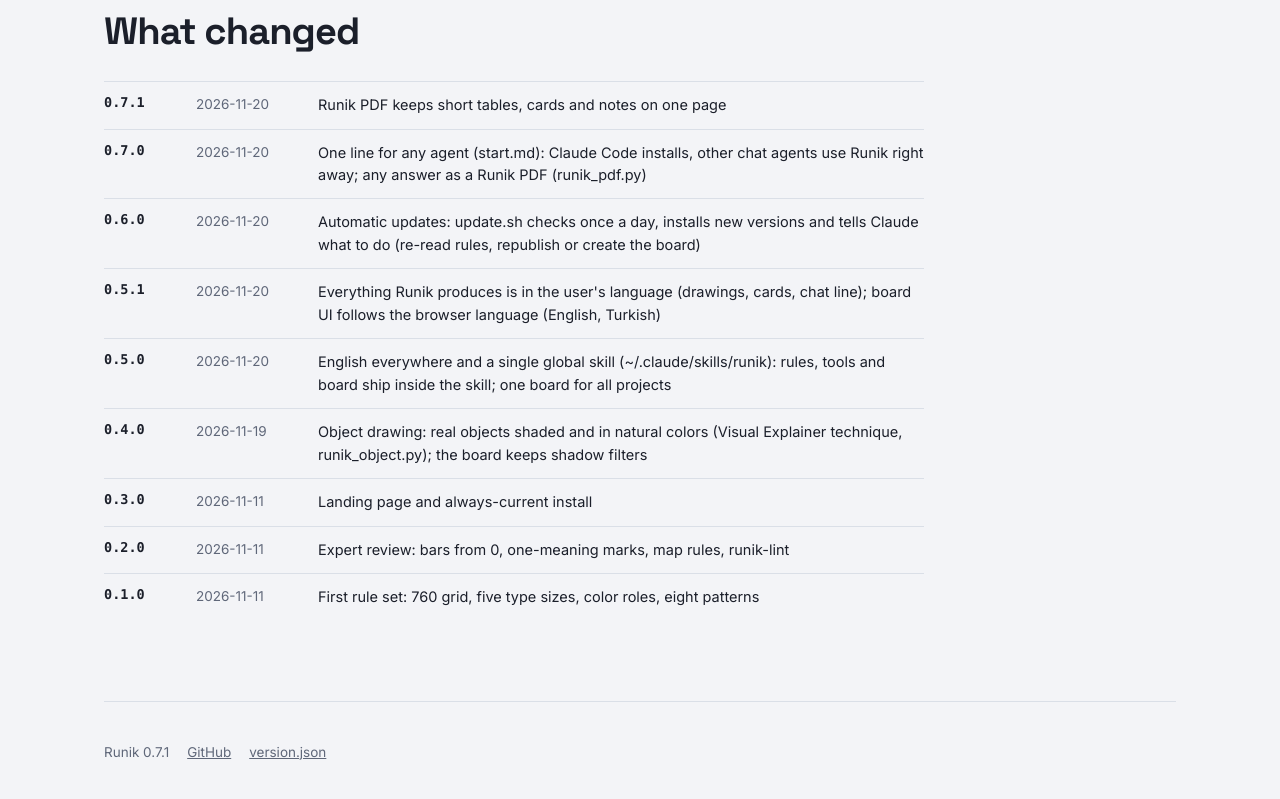
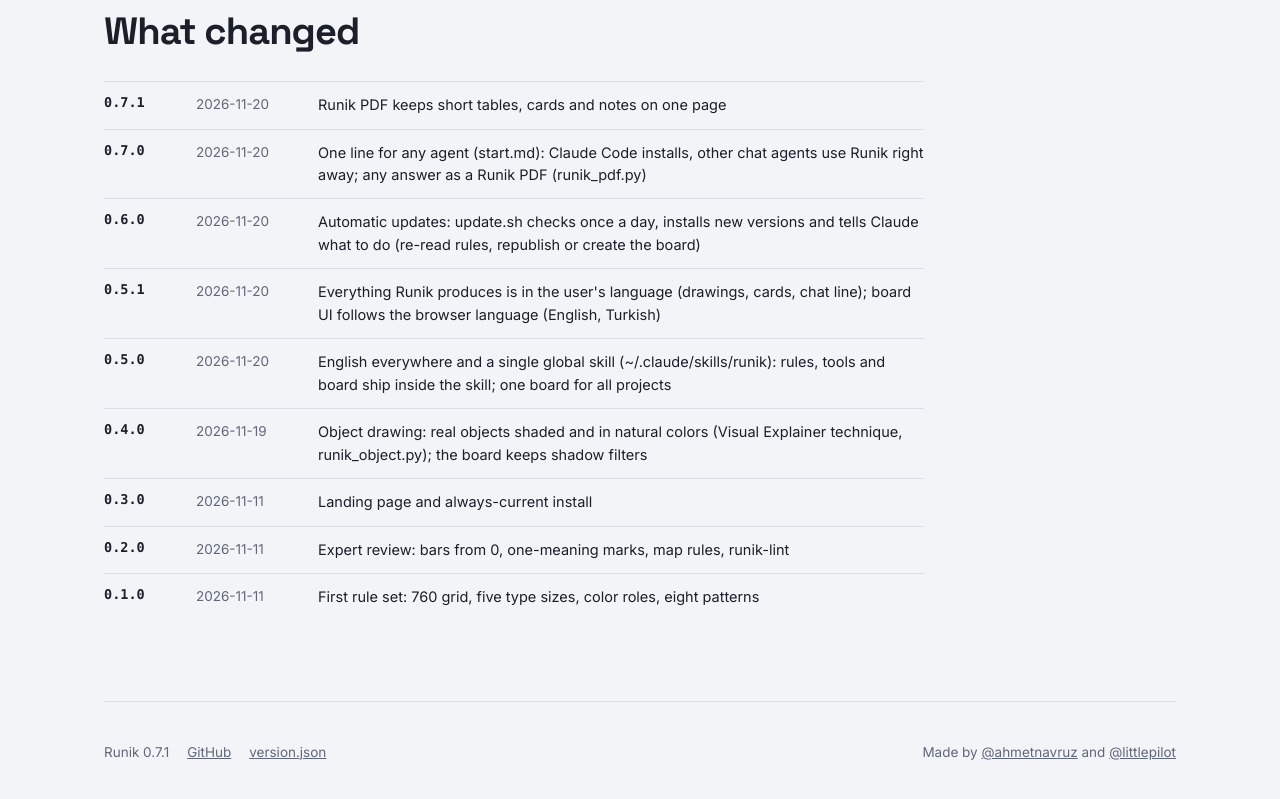
Before and after one commit to littlepilot/runik, a website: page public/index.html in a window 1280 px wide. Shown: the part 5894-6693 px from the top of the page. Drawn offline with Linux system fonts and the light colour scheme.

Commit message:
Site footer: show the developers

```diff
--- a/public/index.html
+++ b/public/index.html
@@ -87,6 +87,7 @@ h2{font:700 clamp(26px,3.6vw,38px)/1.1 var(--display);letter-spacing:-.025em;mar
 .notes li{display:grid;grid-template-columns:80px 110px minmax(0,1fr);gap:12px;padding:12px 0;border-top:1px solid var(--line);font-size:14.5px}
 .notes code{font:600 13.5px var(--mono)}
 .notes time{color:var(--muted);font-size:13.5px}
+footer .by{margin-left:auto}
 footer{padding:40px 0 60px;color:var(--muted);font-size:13.5px;display:flex;gap:18px;flex-wrap:wrap;border-top:1px solid var(--line);margin-top:24px}
 code.inline{font:13.5px var(--mono);background:var(--tint);padding:2px 6px;border-radius:5px}
 @media (max-width:820px){
@@ -226,7 +227,7 @@ code.inline{font:13.5px var(--mono);background:var(--tint);padding:2px 6px;borde
   </ul>
 </section>
 
-<footer><span>Runik 0.7.1</span><a href="https://github.com/littlepilot/runik">GitHub</a><a href="/skill/runik/version.json">version.json</a></footer>
+<footer><span>Runik 0.7.1</span><a href="https://github.com/littlepilot/runik">GitHub</a><a href="/skill/runik/version.json">version.json</a><span class="by">Made by <a href="https://github.com/ahmetnavruz">@ahmetnavruz</a> and <a href="https://github.com/littlepilot">@littlepilot</a></span></footer>
 </div>
 <script>
 [['copy','line'],['copy2','line2']].forEach(([c,l])=>document.getElementById(c).addEventListener('click',async e=>{const b=e.currentTarget,el=document.getElementById(l),t=el.textContent;try{await navigator.clipboard.writeText(t)}catch{const r=document.createRange();r.selectNodeContents(el);const s=getSelection();s.removeAllRanges();s.addRange(r);document.execCommand('copy')}b.textContent='Copied ✓';setTimeout(()=>b.textContent='Copy',1800)}));
```
Also changed, not shown: scripts/page.template.html (+2 -1 lines).
